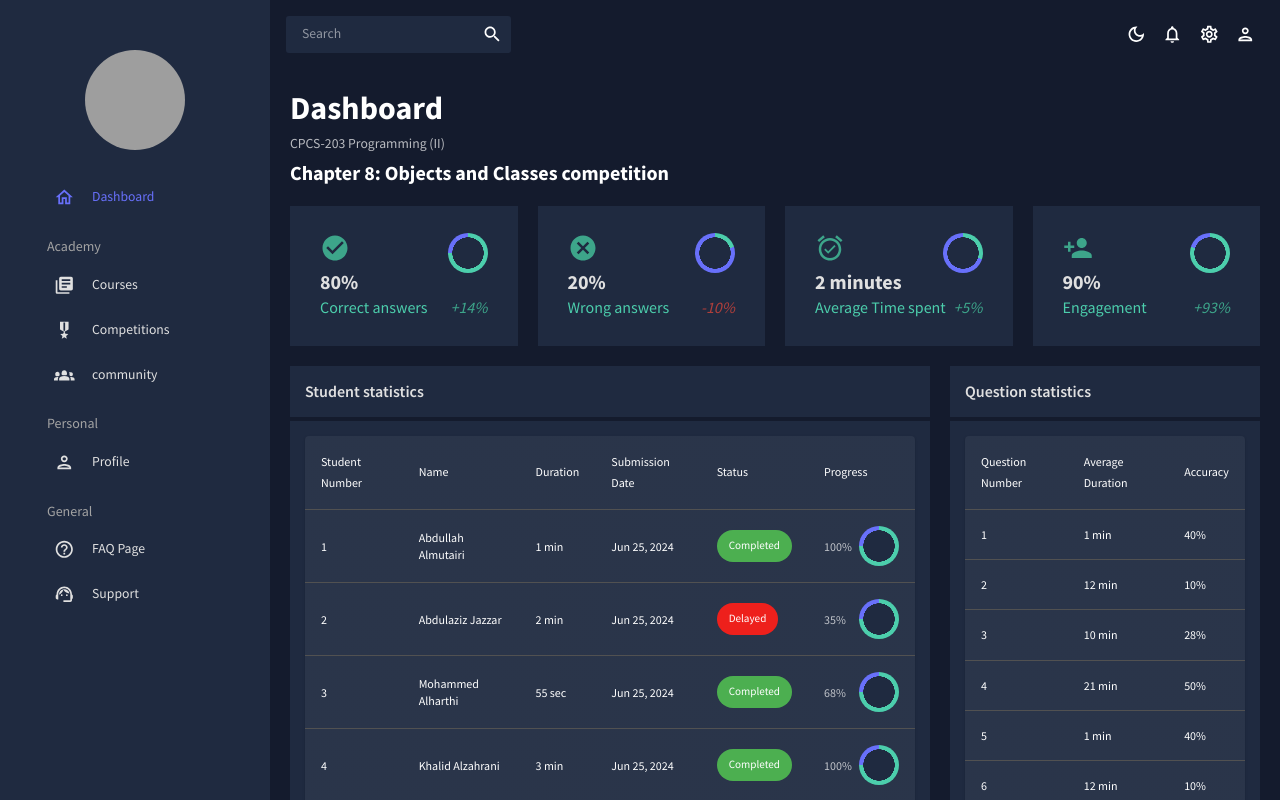
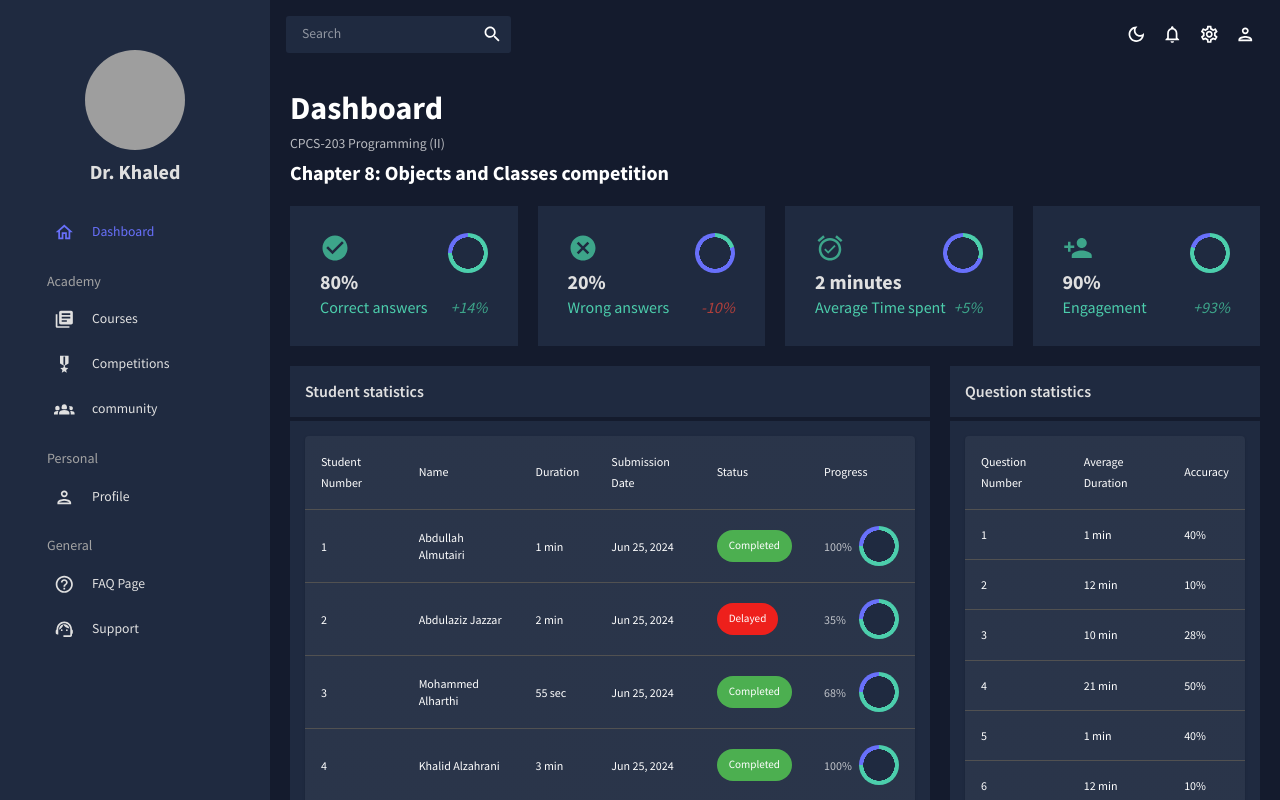
Before and after one commit to aqasemi/mosanid, a React (Create React App) app in the folder frontend/: page / in a window 1280 px wide. Shown: the top 800 px of the page. Built offline with nearby package versions, Linux system fonts and the light colour scheme; grey boxes are pictures that could not be loaded.

Commit message:
add custom instructor name

```diff
--- a/frontend/src/App.js
+++ b/frontend/src/App.js
@@ -23,6 +23,7 @@ function App() {
   const [theme, colorMode] = useMode();
   const [isSidebar, setIsSidebar] = useState(true);
   const location = useLocation();
+  const instructor_name = "Dr. Khaled";
 
   const shouldHideSidebarAndTopbar =
     location.pathname === '/practice-question' ||
@@ -39,7 +40,7 @@ function App() {
       <ThemeProvider theme={theme}>
         <CssBaseline />
         <div className="app">
-          {!shouldHideSidebarAndTopbar && <Sidebar isSidebar={isSidebar} />}
+          {!shouldHideSidebarAndTopbar && <Sidebar isSidebar={isSidebar} instructor_name={instructor_name} />}
           <main className="content">
             {!shouldHideSidebarAndTopbar && <Topbar setIsSidebar={setIsSidebar} />}
             <Routes>
```
